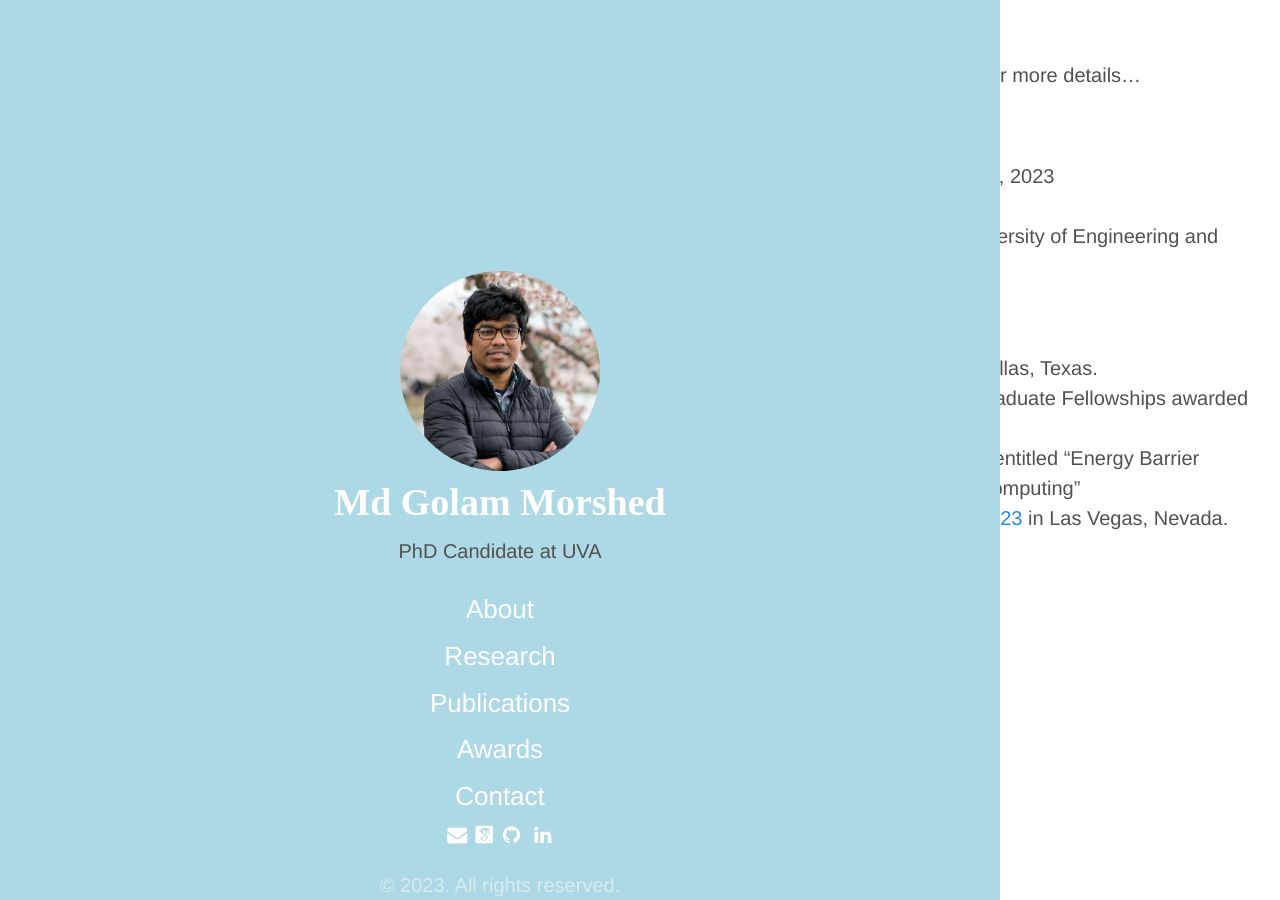
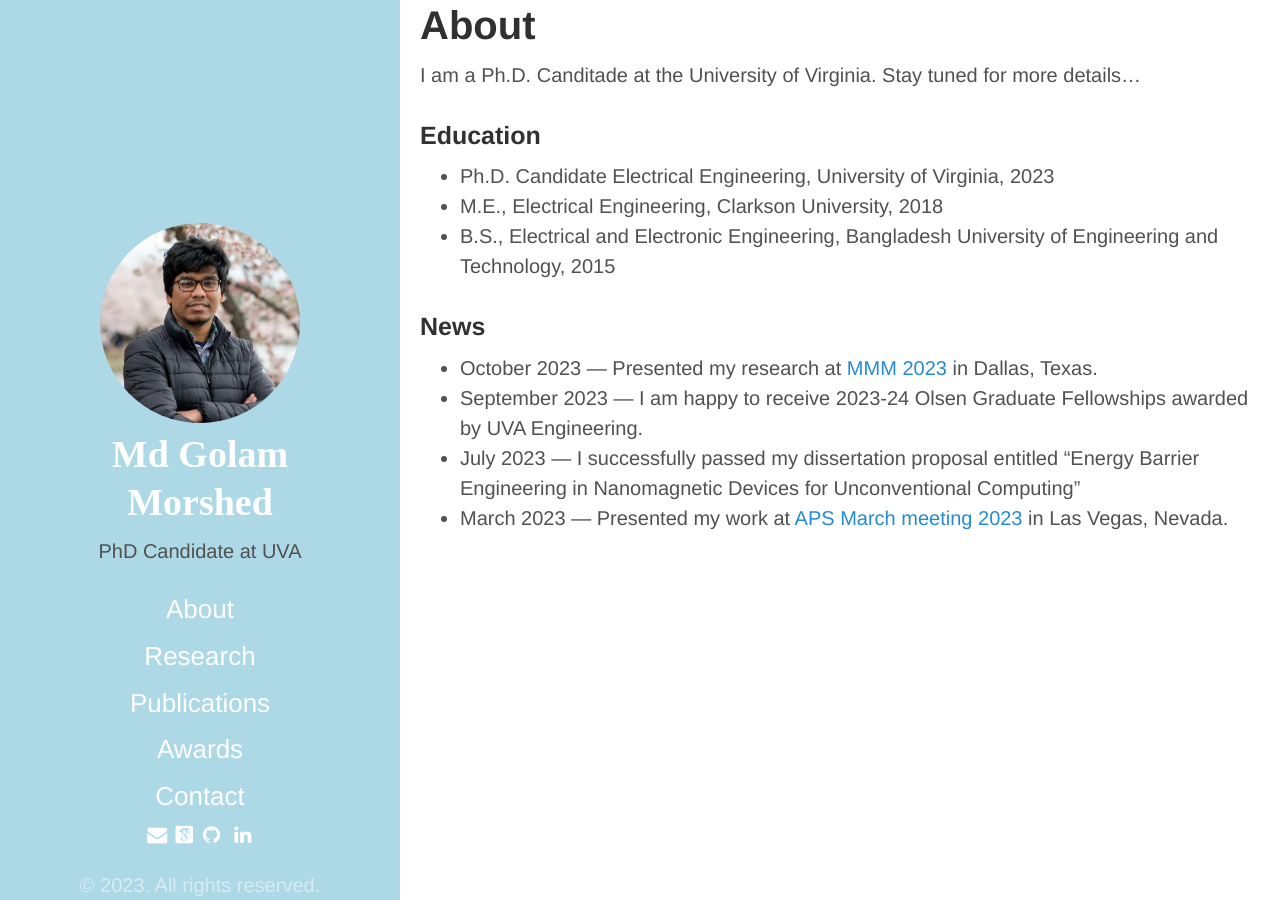
Before and after one commit to mgmorshed/mgmorshed.github.io, a Jekyll site: the page built from index.md, in a window 1280 px wide. Built offline with Jekyll 4.4.1, drawn with Linux system fonts in a browser that asks for light colours; cached includes are drawn as plain includes; some web fonts are replaced.

Commit message:
Update styles.css

```diff
--- a/public/css/styles.css
+++ b/public/css/styles.css
@@ -1,4 +1,4 @@
 .sidebar {
-    width: 1000px;
+    width: 400px;
     background-color: lightblue;
 }
```
